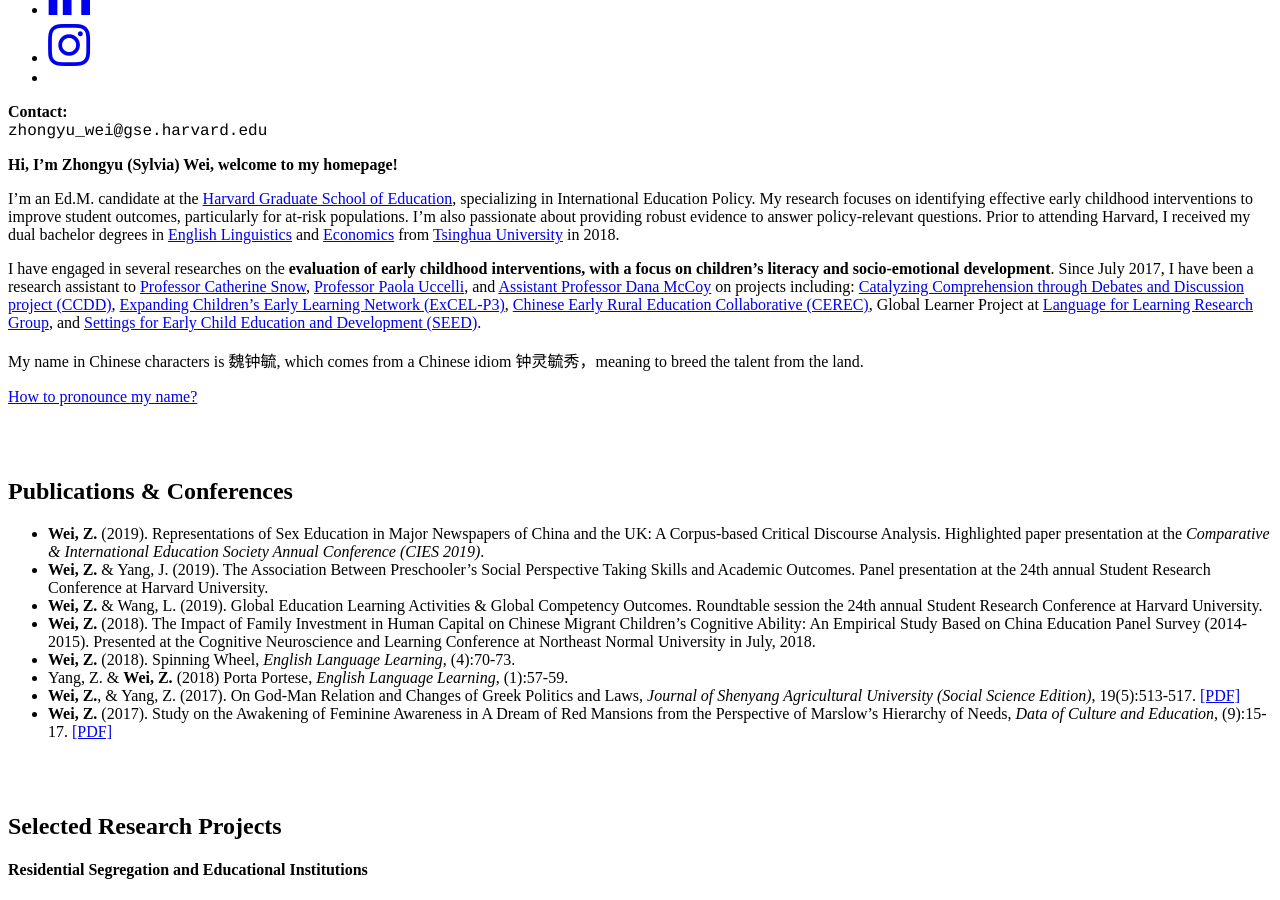
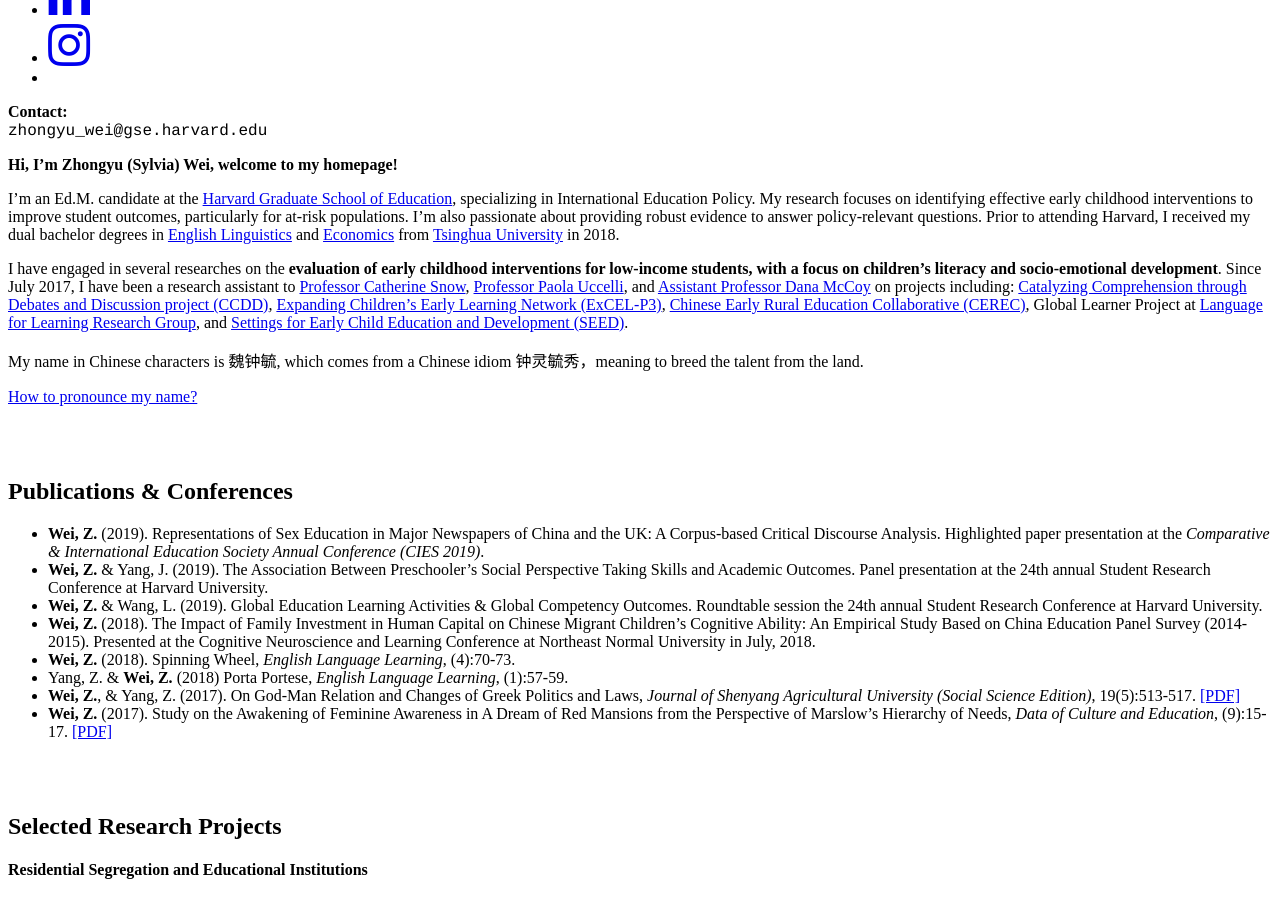
Before and after one commit to Sylviawzy/Sylviawzy.github.io, a Jekyll site: the page built from index.md, in a window 1280 px wide and 900 px high, scrolled down 1121 px. Built offline with Jekyll 4.4.1, drawn with Linux system fonts in a browser that asks for light colours; our own code applies the rules of GitHub Pages for plain Markdown files; a style sheet for code colours, icons or effects is not loaded; grey boxes are pictures that could not be loaded.

Commit message:
Update index.md

```diff
--- a/index.md
+++ b/index.md
@@ -2,7 +2,7 @@
 
 I'm an Ed.M. candidate at the [Harvard Graduate School of Education](https://www.gse.harvard.edu/), specializing in International Education Policy. My research focuses on identifying effective early childhood interventions to improve student outcomes, particularly for at-risk populations. I'm also passionate about providing robust evidence to answer policy-relevant questions. Prior to attending Harvard, I received my dual bachelor degrees in [English Linguistics](http://www.wwx.tsinghua.edu.cn/publish/fdllen/index.html) and [Economics](http://www.sem.tsinghua.edu.cn/en/) from [Tsinghua University](http://www.tsinghua.edu.cn/publish/thu2018en/) in 2018.
 
-I have engaged in several researches on the **evaluation of early childhood interventions, with a focus on children’s literacy and socio-emotional development**. Since July 2017, I have been a research assistant to [Professor Catherine Snow](https://www.researchgate.net/profile/Catherine_Snow), [Professor Paola Uccelli](https://www.researchgate.net/profile/Paola_Uccelli), and [Assistant Professor Dana McCoy](https://www.researchgate.net/profile/Dana_Mccoy) on projects including: [Catalyzing Comprehension through Debates and Discussion project (CCDD)](https://ccdd.serpmedia.org/), [Expanding Children’s Early Learning Network (ExCEL-P3)](https://www.mdrc.org/project/expanding-children-s-early-learning-excel-network), [Chinese Early Rural Education Collaborative (CEREC)](https://www.researchgate.net/project/Quality-improvement-of-early-childhood-education-in-rural-China), Global Learner Project at [Language for Learning Research Group](https://projects.iq.harvard.edu/uccelli), and [Settings for Early Child Education and Development (SEED)](https://seed.gse.harvard.edu/).
+I have engaged in several researches on the **evaluation of early childhood interventions for low-income students, with a focus on children’s literacy and socio-emotional development**. Since July 2017, I have been a research assistant to [Professor Catherine Snow](https://www.researchgate.net/profile/Catherine_Snow), [Professor Paola Uccelli](https://www.researchgate.net/profile/Paola_Uccelli), and [Assistant Professor Dana McCoy](https://www.researchgate.net/profile/Dana_Mccoy) on projects including: [Catalyzing Comprehension through Debates and Discussion project (CCDD)](https://ccdd.serpmedia.org/), [Expanding Children’s Early Learning Network (ExCEL-P3)](https://www.mdrc.org/project/expanding-children-s-early-learning-excel-network), [Chinese Early Rural Education Collaborative (CEREC)](https://www.researchgate.net/project/Quality-improvement-of-early-childhood-education-in-rural-China), Global Learner Project at [Language for Learning Research Group](https://projects.iq.harvard.edu/uccelli), and [Settings for Early Child Education and Development (SEED)](https://seed.gse.harvard.edu/).
 
 My name in Chinese characters is 魏钟毓, which comes from a Chinese idiom 钟灵毓秀，meaning to breed the talent from the land.
 
```
